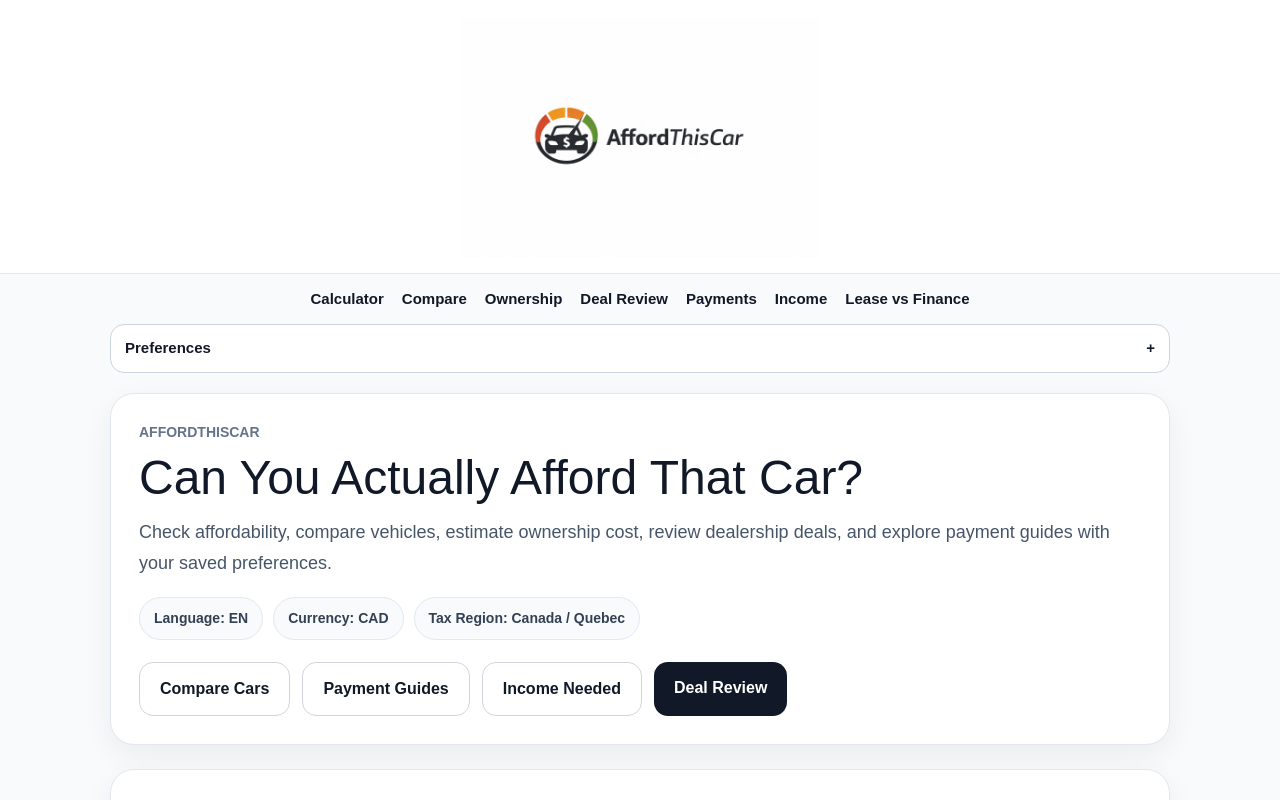
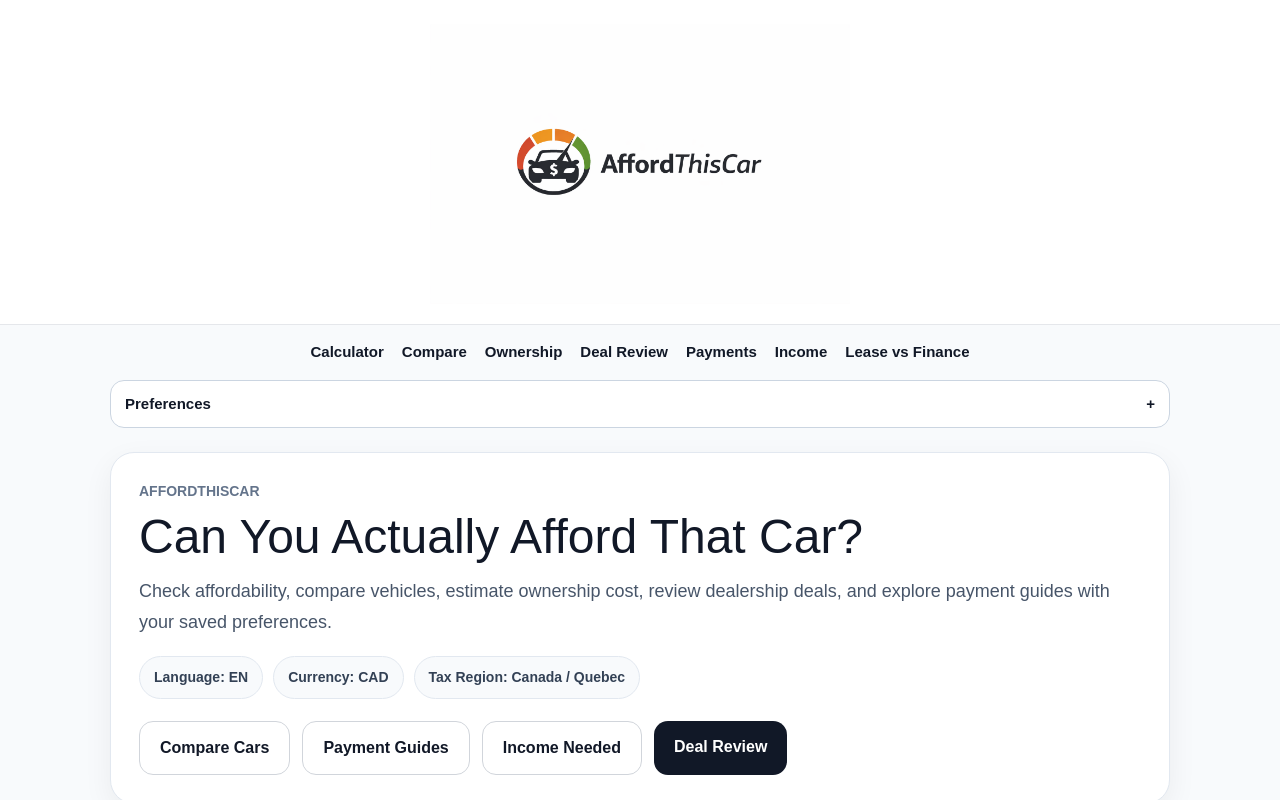
Before and after one commit to Zakhary8/affordthiscar, a Next.js app: page / in a window 1280 px wide. Shown: the top 800 px of the page. Built offline with nearby package versions, Linux system fonts and the light colour scheme.

Commit message:
Make logo bigger and improve header spacing

```diff
--- a/src/app/layout.js
+++ b/src/app/layout.js
@@ -13,25 +13,6 @@ export const metadata = {
   },
   description:
     "Check car affordability, compare vehicles, estimate ownership cost, review dealership deals, and explore monthly payment guides.",
-  robots: {
-    index: true,
-    follow: true,
-  },
-  openGraph: {
-    title: "AffordThisCar",
-    description:
-      "Check car affordability, compare vehicles, estimate ownership cost, review dealership deals, and explore monthly payment guides.",
-    url: "https://www.affordthiscar.com",
-    siteName: "AffordThisCar",
-    locale: "en_CA",
-    type: "website",
-  },
-  twitter: {
-    card: "summary_large_image",
-    title: "AffordThisCar",
-    description:
-      "Check car affordability, compare vehicles, estimate ownership cost, review dealership deals, and explore monthly payment guides.",
-  },
 };
 
 export default function RootLayout({ children }) {
@@ -61,6 +42,7 @@ export default function RootLayout({ children }) {
         }}
       >
         <PreferencesProvider>
+          {/* 🔥 BIG HEADER */}
           <div
             style={{
               background: "#ffffff",
@@ -71,7 +53,7 @@ export default function RootLayout({ children }) {
               style={{
                 maxWidth: "1100px",
                 margin: "0 auto",
-                padding: "18px 20px 16px",
+                padding: "24px 20px 20px",
                 display: "flex",
                 justifyContent: "center",
                 alignItems: "center",
@@ -90,11 +72,11 @@ export default function RootLayout({ children }) {
                 <Image
                   src="/logo.png"
                   alt="AffordThisCar logo"
-                  width={320}
-                  height={90}
+                  width={400}
+                  height={120}
                   priority
                   style={{
-                    width: "clamp(220px, 28vw, 360px)",
+                    width: "clamp(260px, 55vw, 420px)",
                     height: "auto",
                     objectFit: "contain",
                     display: "block",
@@ -104,36 +86,40 @@ export default function RootLayout({ children }) {
             </div>
           </div>
 
+          {/* MENU */}
           <div
             style={{
               maxWidth: "1100px",
               margin: "0 auto",
-              padding: "14px 20px 0",
+              padding: "16px 20px 0",
             }}
           >
             <HeaderNav />
           </div>
 
+          {/* PREFERENCES */}
           <div
             style={{
               maxWidth: "1100px",
               margin: "0 auto",
-              padding: "14px 20px 0",
+              padding: "16px 20px 0",
             }}
           >
             <PreferencesBar />
           </div>
 
+          {/* MAIN */}
           <main
             style={{
               maxWidth: "1100px",
               margin: "0 auto",
-              padding: "20px 20px 40px",
+              padding: "24px 20px 40px",
             }}
           >
             {children}
           </main>
 
+          {/* FOOTER */}
           <footer
             style={{
               marginTop: "40px",
```
